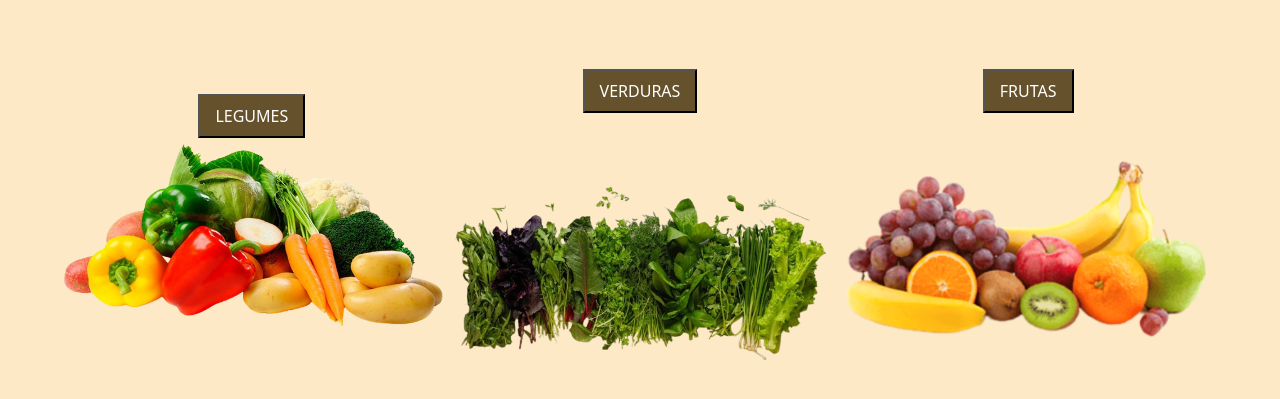
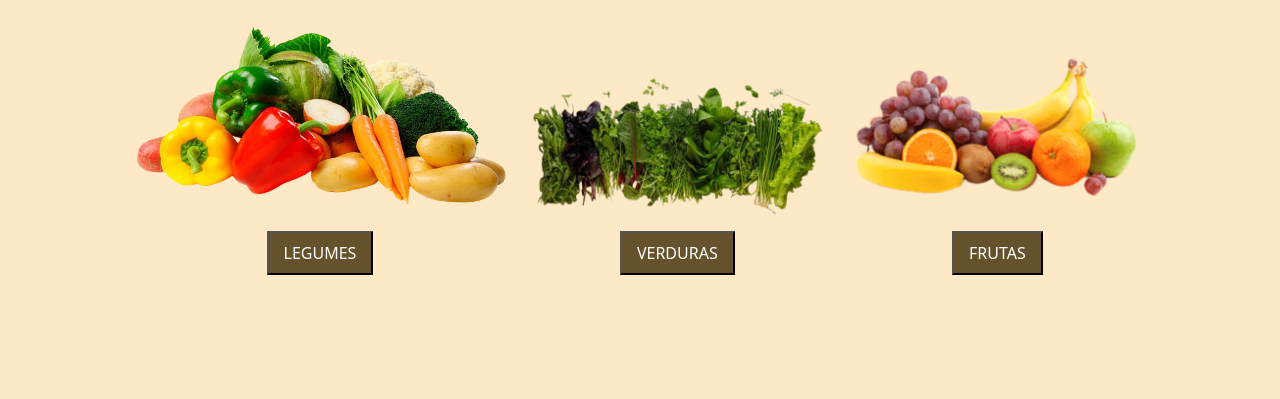
Before and after one commit to FranciellePaz/farm_to_table, a plain HTML site: page Colheita_do_mês.html in a window 1280 px wide. Shown: the part 245-644 px from the top of the page. Drawn offline with nearby package versions, Linux system fonts and the light colour scheme.

Commit message:
ajuste na exibição das imagens da pagina

```diff
--- a/Colheita_do_mês.html
+++ b/Colheita_do_mês.html
@@ -63,22 +63,23 @@
         </nav>
 
         <section>
-            <br>
-            <br>
-            <br>
+
             <div>
+                <br>
+                <img src="imagem/LEGUMES.png"   alt="variedade de legumes" width=250 height=200>
                 <button>LEGUMES </button>
-                <img src="imagem/LEGUMES.png"   alt="variedade de legumes">
             </div>
 
             <div>
+                <br>
+                <img src="imagem/VERDURAS.png" alt="variedade de verduras" width=250 height=200>
                 <button onclick="abremodal()">VERDURAS</button>
-                <img src="imagem/VERDURAS.png" alt="variedade de verduras">
             </div>
 
             <div>
+                <br>
+                <img src="imagem/frutas.png" alt="variedade de verduras" width=250 height=200>
                 <button>FRUTAS</button>
-                <img src="imagem/frutas.png" alt="variedade de verduras">
             </div>
 
         </section>
--- a/colheita_do_mês.css
+++ b/colheita_do_mês.css
@@ -32,16 +32,18 @@ nav a {
     margin: 0 15px; /* Espaçamento horizontal entre os links */
     color: rgb(101, 81, 43);
 }
-section{
-    text-align: center;
-    align-items: center;
-
+section {
+    display: flex; /* Use flexbox para alinhar os filhos */
+    justify-content: center; /* Centraliza os filhos horizontalmente */
+    align-items: center; /* Alinha os filhos verticalmente, se necessário */
+    gap: 20px; /* Espaço entre os itens */
 }
-div{
-    display: inline-block;
-    width: 30vw; /* Define a largura para 30% da tela */
+div {
+    display: flex; /* Permite centralizar o conteúdo interno */
+    flex-direction: column; /* Alinha os itens verticalmente */
+    align-items: center; /* Centraliza o conteúdo horizontalmente */
+    width: auto; /* Permite que a largura se ajuste ao conteúdo */
 }
-
 div img{
     margin-bottom: 10px;
     width: 100%; /* Garante que a imagem ocupe toda a largura da div */
```
